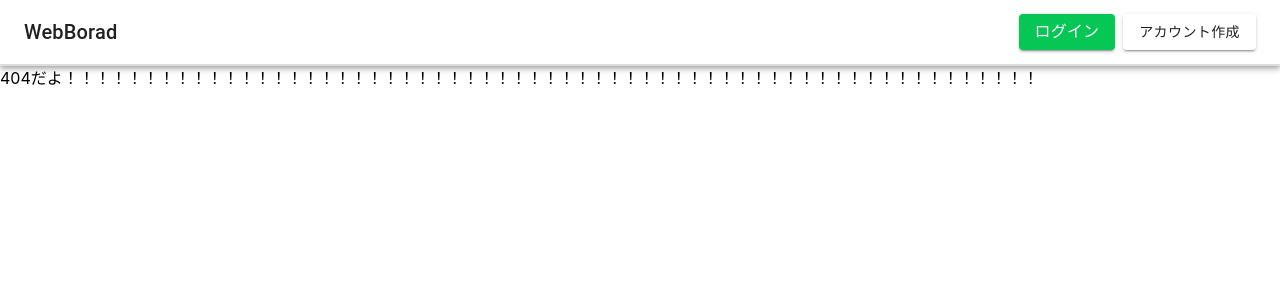
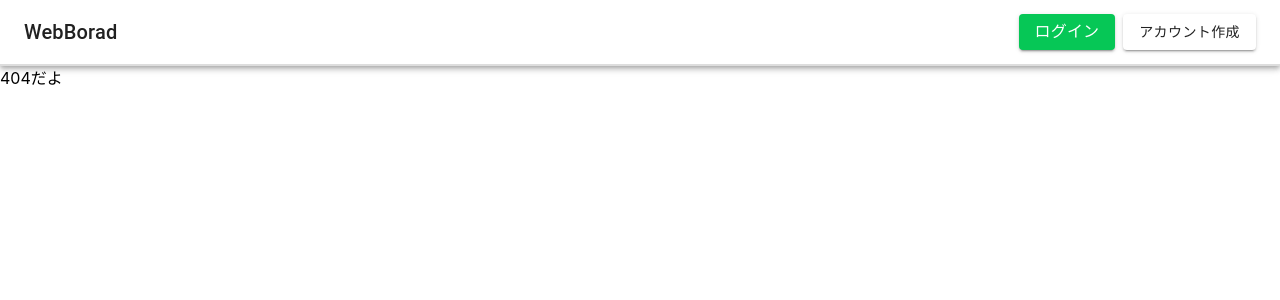
Before and after one commit to naka520/hazimete_mosafrontend, a React (Create React App) app: page / in a window 1280 px wide. Shown: the top 300 px of the page. Built offline with nearby package versions, Linux system fonts and the light colour scheme.

Commit message:
"deployエラー解消　コメントアウト③"

```diff
--- a/src/notfound.tsx
+++ b/src/notfound.tsx
@@ -1,11 +1,9 @@
-import { Link } from "react-router-dom";
+// import { Link } from "react-router-dom";
 
 function NotFound() {
   return (
     <div>
-      <h1>
-        404だよ！！！！！！！！！！！！！！！！！！！！！！！！！！！！！！！！！！！！！！！！！！！！！！！！！！！！！！！！！！！！！
-      </h1>
+      <h1>404だよ</h1>
     </div>
   );
 }
```
